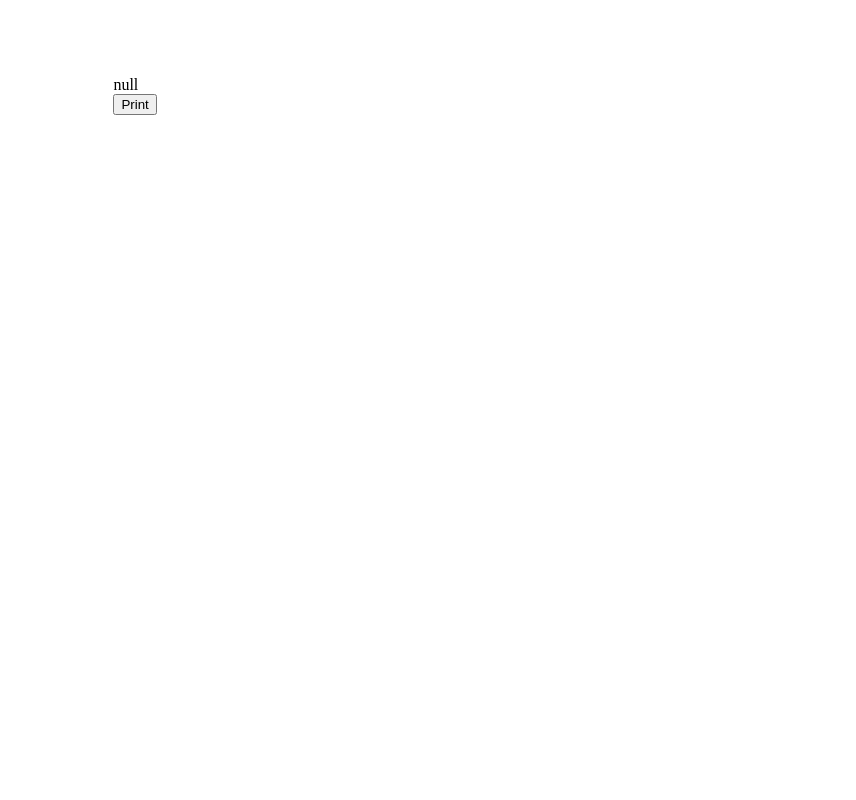
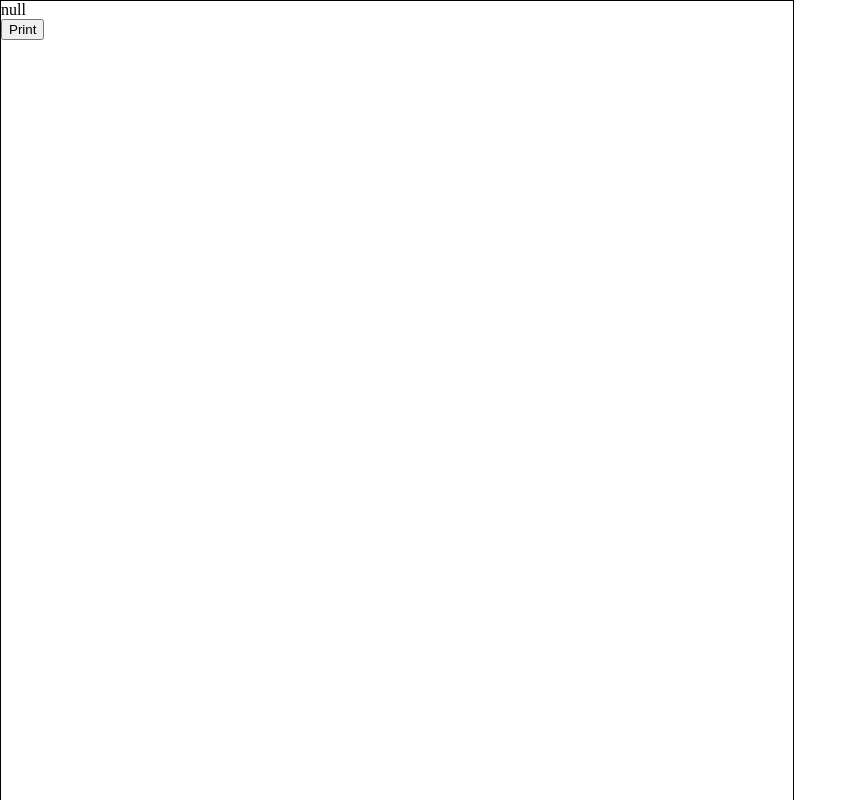
Before and after one commit to Nguyende289/Html-print, a plain HTML site: page print.html in a window 1280 px wide. Shown: the top 800 px of the page, without its empty margins (0-856 px from the left). Drawn offline with Linux system fonts and the light colour scheme.

Commit message:
Update print.html

```diff
--- a/print.html
+++ b/print.html
@@ -5,22 +5,20 @@
     <meta name="viewport" content="width=device-width, initial-scale=1.0">
     <title>View Article</title>
     <style>
-      body {
-            font-family: 'Times New Roman', Times, serif;
-           text-align: left;
-            line-height: 1.15;
-            margin: 0; /* Đặt margin 0 để tránh cuộn */
-            padding: 2cm 2cm 2cm 3cm; /* trên, phải, dưới, trái */
-            width: 100%; /* Chiều rộng 100% */
-            height: auto; /* Chiều cao tự động */
-            box-sizing: border-box; /* Để padding không làm vượt quá chiều rộng */
+   @page {
+            size: A4; /* Định dạng trang A4 */
+            margin: 2cm; /* Lề cho trang A4 */
         }
 
-        @media print {
-            @page {
-                size: A4;
-                margin: 2cm 2cm 2cm 3cm; /* trên, phải, dưới, trái */
-            }
+        body {
+            font-family: 'Times New Roman', Times, serif;
+            margin: 0; /* Bỏ margin mặc định */
+            padding: 0; /* Bỏ padding mặc định */
+            width: 21cm; /* Độ rộng của A4 */
+            height: 29.7cm; /* Độ cao của A4 */
+            border: 1px solid black; /* Viền quanh trang */
+            box-sizing: border-box; /* Bao gồm viền trong kích thước */
+            overflow: hidden; /* Ẩn thanh cuộn */
         }
     </style>
 </head>
```
